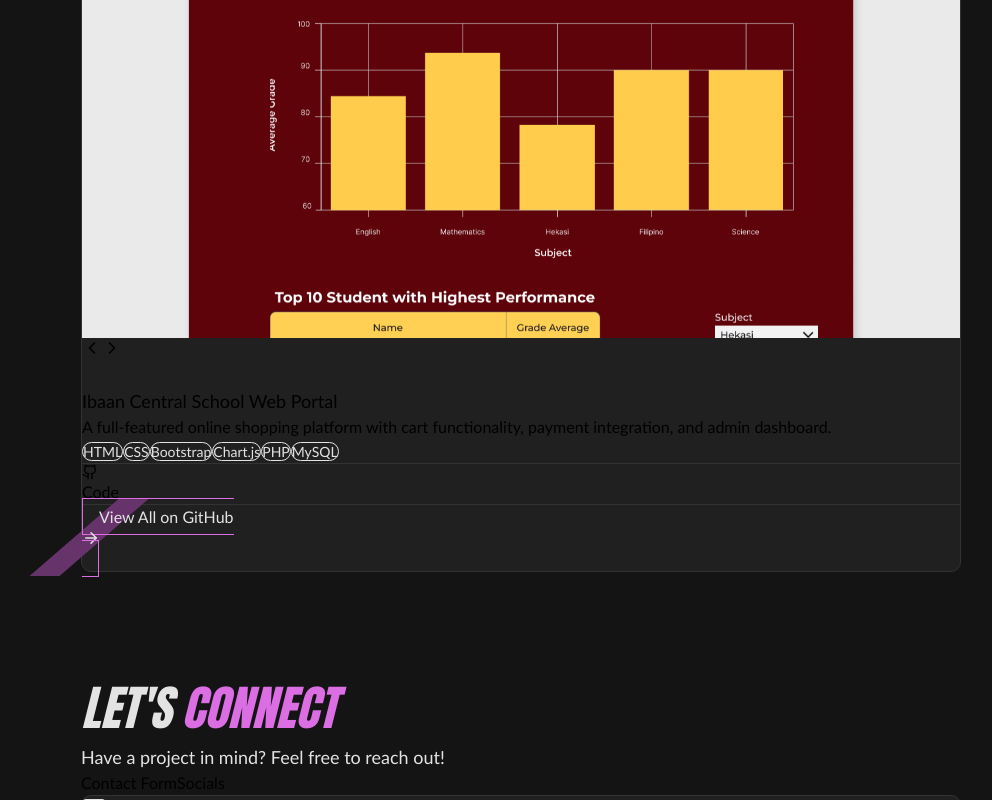
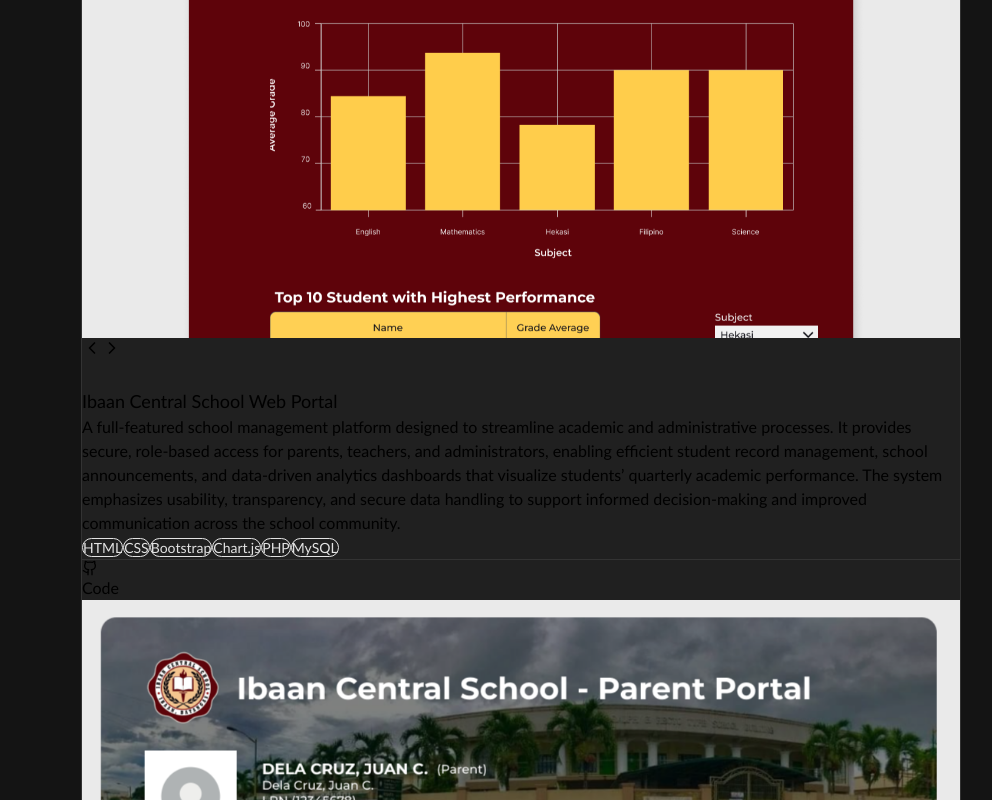
Before and after one commit to codewithjelo/Jelo_Portfolio, a React (Vite) app in the folder jelo-portfolio/: page / in a window 1280 px wide. Shown: the part 4254-5054 px from the top of the page, without its empty margins (119-1111 px from the left). Built offline with nearby package versions, Linux system fonts and the light colour scheme.

Commit message:
Add another project

```diff
--- a/jelo-portfolio/src/components/sections/Projects.jsx
+++ b/jelo-portfolio/src/components/sections/Projects.jsx
@@ -11,20 +11,26 @@ const Projects = forwardRef((props, ref) => {
       id: 1,
       title: "Ibaan Central School Web Portal",
       description:
-        "A full-featured online shopping platform with cart functionality, payment integration, and admin dashboard.",
+        "A full-featured school management platform designed to streamline academic and administrative processes. It provides secure, role-based access for parents, teachers, and administrators, enabling efficient student record management, school announcements, and data-driven analytics dashboards that visualize students’ quarterly academic performance. The system emphasizes usability, transparency, and secure data handling to support informed decision-making and improved communication across the school community.",
       technologies: ["HTML", "CSS", "Bootstrap", "Chart.js", "PHP", "MySQL"],
       images: [parent1, parent2, principal1],
       github: "https://github.com/codewithjelo/ICS_Web_Portal.git",
       demo: "",
-    }
+    },
+    {
+      id: 2,
+      title: "Job Application Tracker",
+      description:
+        "A centralized job application tracking tool that helps users organize applications, monitor progress, and stay on top of deadlines throughout the job search journey",
+      technologies: ["React", "TailwindCSS"],
+      images: [parent1, parent2, principal1],
+      github: "https://github.com/codewithjelo/Job-Application-Tracker.git",
+      demo: "",
+    },
   ];
 
   return (
-    <section
-      id="projects"
-      ref={ref}
-      className="xl:min-h-screen min-w-screen"
-    >
+    <section id="projects" ref={ref} className="xl:min-h-screen min-w-screen">
       <div className="container max-w-full">
         {/* Project Header */}
         <div className="mb-12 text-center">
@@ -39,10 +45,7 @@ const Projects = forwardRef((props, ref) => {
         </div>
 
         {/* Projects Container Card - Scrollable */}
-        <ProjectContainer
-          projects={projects}
-          length={projects.length}
-        />
+        <ProjectContainer projects={projects} length={projects.length} />
       </div>
     </section>
   );
```
